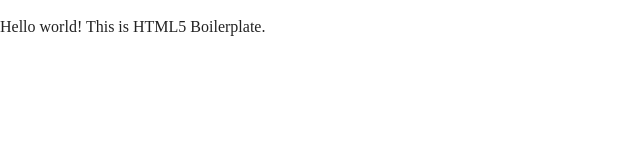
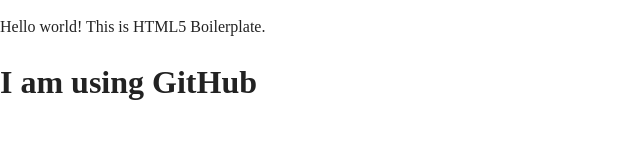
Before and after one commit to ADiab89/adiab89.github.io, a plain HTML site: page index.html in a window 1280 px wide. Shown: the whole page, without its empty margins (0-640 px from the left). Drawn offline with nearby package versions, Linux system fonts and the light colour scheme.

Commit message:
Update index.html

```diff
--- a/index.html
+++ b/index.html
@@ -24,6 +24,7 @@
 
   <!-- Add your site or application content here -->
   <p>Hello world! This is HTML5 Boilerplate.</p>
+  <h1>I am using GitHub</h1>
   <script src="js/vendor/modernizr-3.7.1.min.js"></script>
   <script src="https://code.jquery.com/jquery-3.3.1.min.js" integrity="sha256-FgpCb/KJQlLNfOu91ta32o/NMZxltwRo8QtmkMRdAu8=" crossorigin="anonymous"></script>
   <script>window.jQuery || document.write('<script src="js/vendor/jquery-3.3.1.min.js"><\/script>')</script>
```
